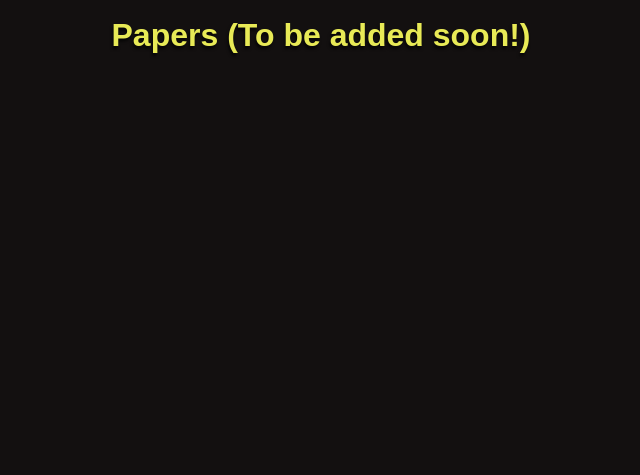
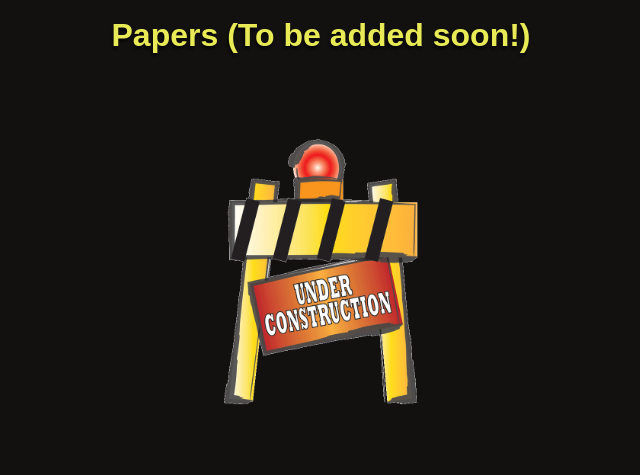
Before and after one commit to CJones217/collinjones.xyz, a plain HTML site: page extras/papers.html in a window 1280 px wide. Shown: the whole page, without its empty margins (319-959 px from the left). Drawn offline with Linux system fonts and the light colour scheme.

Commit message:
added a under construction gif like all the best websites have

```diff
--- a/extras/papers.html
+++ b/extras/papers.html
@@ -10,6 +10,7 @@
 
     <body>
         <h1>Papers (To be added soon!)</h1>
+		<img src="../img/gif/underconstruction.gif" style="max-width:40%; margin-left: auto; margin-right: auto; display: block;" alt="under construction" title="under construction">
     </body>
 
 </html>
```
Also changed, not shown: extras/projects.html (+1 -0 lines), personal/blog.html (+1 -0 lines), img/gif/underconstruction.gif (added).
